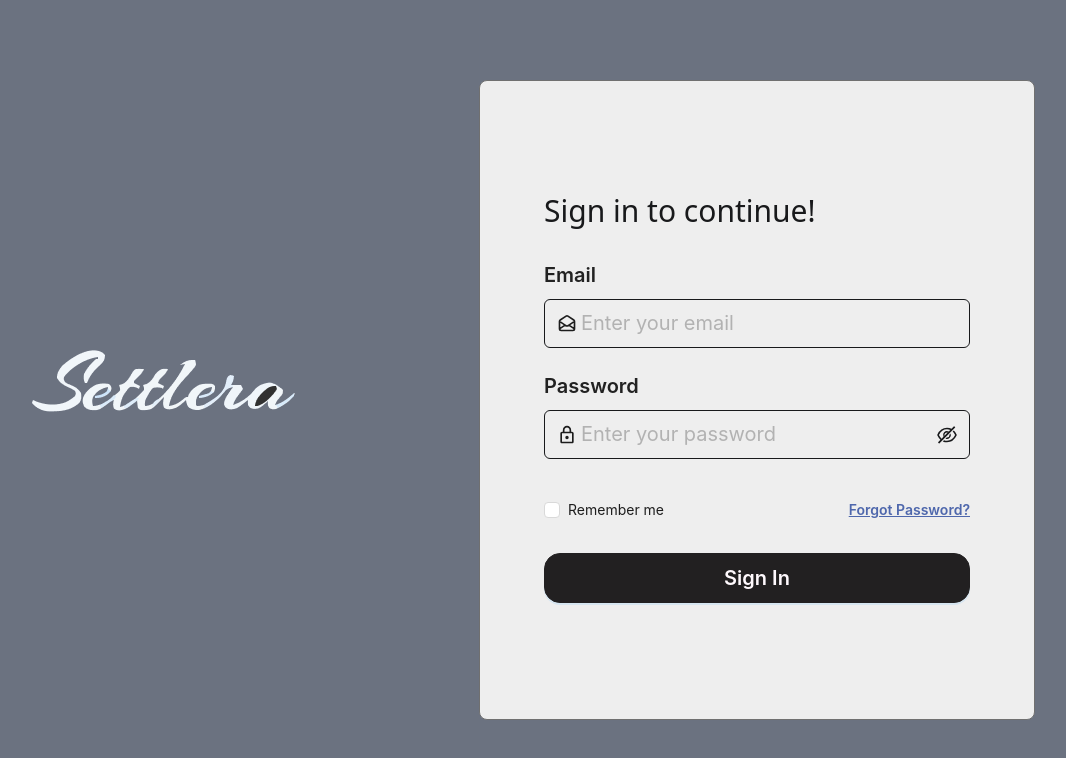
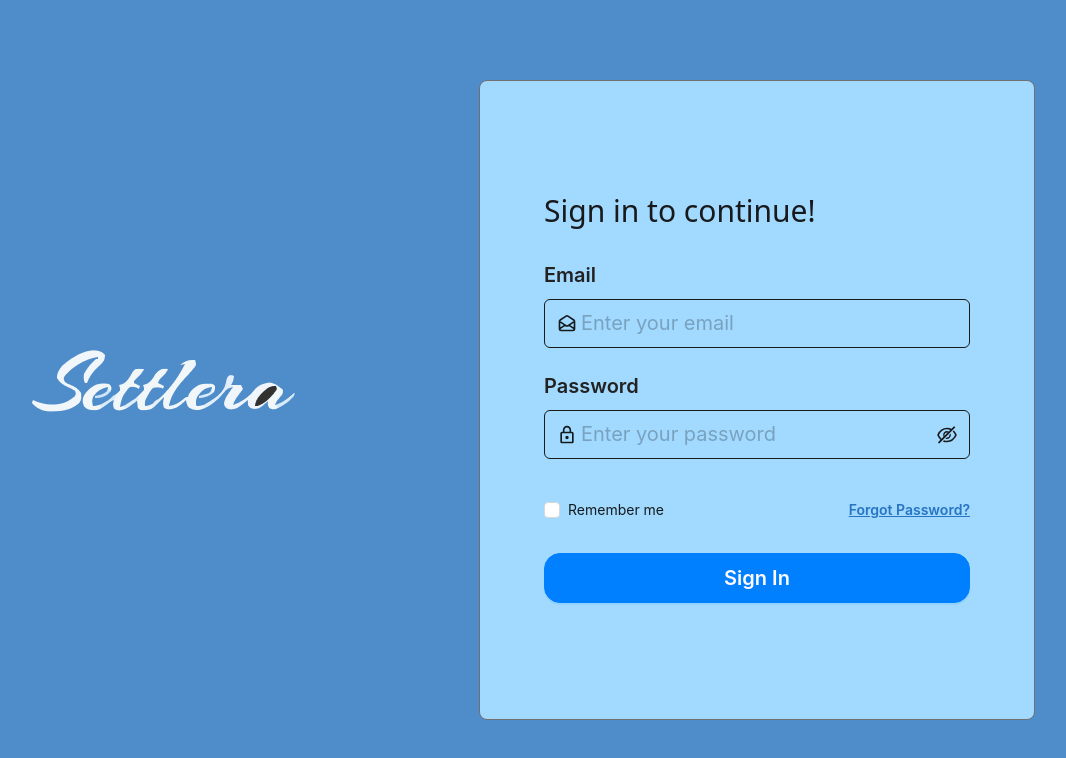
Before and after one commit to sparktechagency/ahmed-shop-dashboard, a React (Vite) app: page /signin in a window 1280 px wide. Shown: the top 758 px of the page, without its empty margins (181-1247 px from the left). Built offline with nearby package versions, Linux system fonts and the light colour scheme.

Commit message:
Modified Auth Pages

```diff
--- a/src/Pages/Auth/ForgotPassword.jsx
+++ b/src/Pages/Auth/ForgotPassword.jsx
@@ -38,12 +38,12 @@
     // }
   };
   return (
-    <div className="text-base-color bg-gray-500">
+    <div className="text-base-color bg-[#4f8dca]">
       <div className="max-w-[1350px] w-[90%] mx-auto grid grid-cols-1 lg:grid-cols-2 items-center justify-items-center gap-10 min-h-screen py-10">
         <div className="">
           <img src={AllImages.logo} alt="logo" className="mx-auto" />
         </div>
-        <div className="w-full flex flex-col justify-center items-center min-h-[80vh] p-5 md:p-8 lg:p-10 xl:p-16 bg-[#eeeeee] lg:w-full mx-auto rounded-lg border border-[#707070]">
+        <div className="w-full flex flex-col justify-center items-center min-h-[80vh] p-5 md:p-8 lg:p-10 xl:p-16 bg-[#a1d9ff] lg:w-full mx-auto rounded-lg border border-[#707070]">
           <div className="w-full">
             <div className="mb-8">
               <div className="flex items-center gap-1 mb-4">
@@ -86,7 +86,7 @@
               <Form.Item>
                 <Button
                   type="primary"
-                  className="w-full py-6 border border-[#222021] hover:border-[#222021] text-xl text-primary-color bg-[#222021] hover:!bg-[#222021] font-semibold rounded-2xl mt-8"
+                  className="w-full py-6 border border-[#0080FF] hover:border-[#2774C2] text-xl text-primary-color bg-[#0080FF] hover:!bg-[#2774C2] font-semibold rounded-2xl mt-8"
                   htmlType="submit"
                 >
                   Send OTP
--- a/src/Pages/Auth/OtpPage.jsx
+++ b/src/Pages/Auth/OtpPage.jsx
@@ -78,13 +78,13 @@
   // };
 
   return (
-    <div className="text-base-color bg-gray-500">
+    <div className="text-base-color bg-[#4f8dca]">
       <div className="max-w-[1350px] w-[90%] mx-auto grid grid-cols-1 lg:grid-cols-2 items-center justify-items-center gap-10 min-h-screen py-10">
         <div className="">
           <img src={AllImages.logo} alt="logo" className="mx-auto" />
         </div>
 
-        <div className="w-full flex flex-col justify-center items-center min-h-[80vh] p-5 md:p-8 lg:p-10 xl:p-16 bg-[#eeeeee] lg:w-full mx-auto rounded-lg border border-[#707070]">
+        <div className="w-full flex flex-col justify-center items-center min-h-[80vh] p-5 md:p-8 lg:p-10 xl:p-16 bg-[#a1d9ff] lg:w-full mx-auto rounded-lg border border-[#707070]">
           <div className="w-full">
             <div className="mb-8">
               <div className="flex items-center gap-1 mb-4">
@@ -124,7 +124,7 @@
               <Form.Item>
                 <Button
                   type="primary"
-                  className="w-full py-6 border border-[#222021] hover:border-[#222021] text-xl text-primary-color bg-[#222021] hover:!bg-[#222021] font-semibold rounded-2xl mt-8"
+                  className="w-full py-6 border border-[#0080FF] hover:border-[#2774C2] text-xl text-primary-color bg-[#0080FF] hover:!bg-[#2774C2] font-semibold rounded-2xl mt-8"
                   onClick={handleOTPSubmit}
                 >
                   Verify
--- a/src/Pages/Auth/SignIn.jsx
+++ b/src/Pages/Auth/SignIn.jsx
@@ -37,12 +37,12 @@
     // }
   };
   return (
-    <div className="text-base-color bg-gray-500">
+    <div className="text-base-color bg-[#4f8dca]">
       <div className="max-w-[1350px] w-[90%] mx-auto grid grid-cols-1 lg:grid-cols-2 items-center justify-items-center gap-10 min-h-screen py-10">
         <div className="">
           <img src={AllImages.logo} alt="logo" className="mx-auto" />
         </div>
-        <div className="w-full flex flex-col justify-center items-center min-h-[80vh] p-5 md:p-8 lg:p-10 xl:p-16 bg-[#eeeeee] lg:w-full mx-auto rounded-lg border border-[#707070]">
+        <div className="w-full flex flex-col justify-center items-center min-h-[80vh] p-5 md:p-8 lg:p-10 xl:p-16 bg-[#a1d9ff] lg:w-full mx-auto rounded-lg border border-[#707070]">
           <div className="w-full">
             <div className="">
               <div className=" mt-5 mb-8">
@@ -100,7 +100,7 @@
                 <Checkbox className="">Remember me</Checkbox>
                 <Link
                   to="/forgot-password"
-                  className="font-semibold !text-[#4e67ac] !underline"
+                  className="font-semibold !text-[#2774C2] !underline"
                 >
                   Forgot Password?
                 </Link>
@@ -109,7 +109,7 @@
               <Form.Item>
                 <Button
                   type="primary"
-                  className="w-full py-6 border border-[#222021] hover:border-[#222021] text-xl text-primary-color bg-[#222021] hover:!bg-[#222021] font-semibold rounded-2xl mt-8"
+                  className="w-full py-6 border border-[#0080FF] hover:border-[#2774C2] text-xl text-primary-color bg-[#0080FF] hover:!bg-[#2774C2] font-semibold rounded-2xl mt-8"
                   htmlType="submit"
                 >
                   Sign In
--- a/src/Pages/Auth/UpdatePassword.jsx
+++ b/src/Pages/Auth/UpdatePassword.jsx
@@ -50,12 +50,12 @@
   };
 
   return (
-    <div className="text-base-color bg-gray-500">
+    <div className="text-base-color bg-[#4f8dca]">
       <div className="max-w-[1350px] w-[90%] mx-auto grid grid-cols-1 lg:grid-cols-2 items-center justify-items-center gap-10 min-h-screen py-10">
         <div className="">
           <img src={AllImages.logo} alt="logo" className="mx-auto" />
         </div>
-        <div className="w-full flex flex-col justify-center items-center min-h-[80vh] p-5 md:p-8 lg:p-10 xl:p-16 bg-[#eeeeee] lg:w-full mx-auto rounded-lg border border-[#707070]">
+        <div className="w-full flex flex-col justify-center items-center min-h-[80vh] p-5 md:p-8 lg:p-10 xl:p-16 bg-[#a1d9ff] lg:w-full mx-auto rounded-lg border border-[#707070]">
           <div className="w-full">
             {/* -------- update Password Page Header ------------ */}
             <div className="mb-8">
@@ -131,7 +131,7 @@
               <Form.Item>
                 <Button
                   type="primary"
-                  className="w-full py-6 border border-[#222021] hover:border-[#222021] text-xl text-primary-color bg-[#222021] hover:!bg-[#222021] font-semibold rounded-2xl mt-8"
+                  className="w-full py-6 border border-[#0080FF] hover:border-[#2774C2] text-xl text-primary-color bg-[#0080FF] hover:!bg-[#2774C2] font-semibold rounded-2xl mt-8"
                   htmlType="submit"
                 >
                   Update password
```
